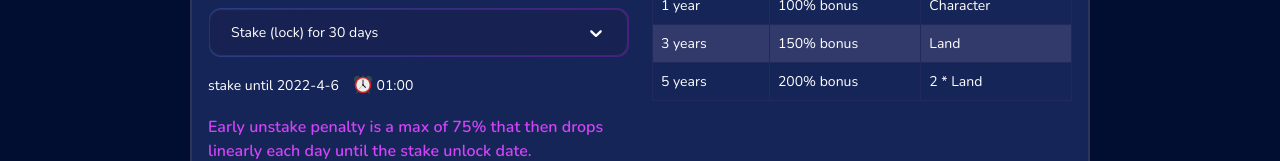
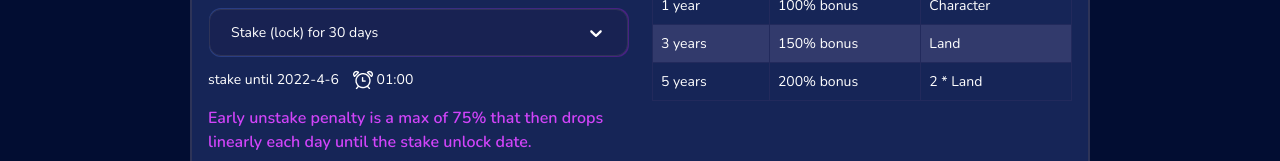
Before and after one commit to panthaacharjee/Stacking_MCRT, a React (Create React App) app: page /staking in a window 1280 px wide. Shown: the part 493-654 px from the top of the page. Built offline with nearby package versions, Linux system fonts and the light colour scheme.

Commit message:
first commit

```diff
--- a/src/pages/VStaking/index.js
+++ b/src/pages/VStaking/index.js
@@ -19,8 +19,7 @@ import like from '../../assets/Group1.png';
 import graph from '../../assets/Group2.png'
 import reward from '../../assets/Group3.png'
 import withdrawClaim from '../../assets/Group4.png'
-
-import {FcAlarmClock} from 'react-icons/fc'
+import clock from '../../assets/Clock.png'
 
 const VStaking = (walletAddress) => {
   const [visibleDropdown, setVisibleDropdown] = useState(false);
@@ -830,7 +829,7 @@ const VStaking = (walletAddress) => {
 
 
             <p className="vstaking__stake__action__hint-till">
-              stake until 2022-4-6 <span><FcAlarmClock/></span>01:00
+              stake until 2022-4-6 <img src={clock} /><span>01:00</span>
             </p>
             <p className="vstaking__stake__action__hint-warn">
               Early unstake penalty is a max of 75% that then drops linearly
--- a/src/pages/VStaking/vstaking.css
+++ b/src/pages/VStaking/vstaking.css
@@ -8,6 +8,8 @@
 }
 .btn_style img{
     margin-right: 20px;
+    height: 20px;
+
 }
 .vstaking_margin{
     margin-top: 20px  !important;
@@ -37,11 +39,12 @@
     /* margin-left: 10px; */
     width: 100%;
 }
-.vstaking__stake__action__hint-till span{
-    font-size: 20px;
+.vstaking__stake__action__hint-till img{
+    /* font-size: 20px; */
     margin-left:10px ;
     margin-right: 4px;
     color : black;
+    height: 20px;
 }
 @media (max-width: 992px) {
     .btn_style{
```
Also changed, not shown: src/assets/Clock.png (added).
